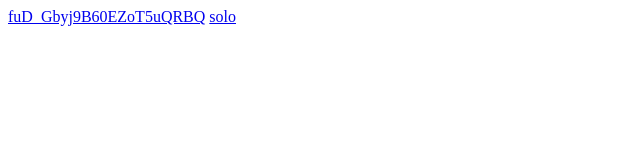
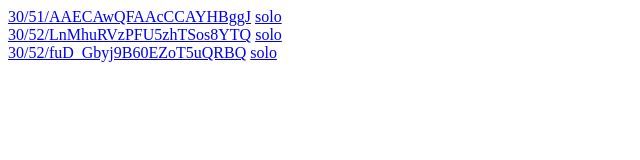
Before and after one commit to fabienhinault/fabienhinault.github.io, a plain HTML site: page edinburgh/index.html in a window 1280 px wide. Shown: the whole page, without its empty margins (0-640 px from the left). Drawn offline with Linux system fonts and the light colour scheme.

Commit message:
edinburgh +

```diff
--- /dev/null
+++ b/edinburgh/30/51/AAECAwQFBAYHAwgJCgsMDQ4PEAkQCwARAhIHEgoSExQVEhUUFhIWFAgXDBcOFxMXAQYBGQMaBRgFEQYRCRsLDQ0ZDRsPGxgbGRwaHAsRCR0PFA8dGR0aFBwdHB0YFxgXGhcRHRIU/_.js
@@ -0,0 +1 @@
+export const nextss = [[17,1],[25,6,0],[18,3],[26,7,2],[6,5],[17,24,4],[17,1,4],[18,3],[23,9],[29,27,16,8],[18,11],[17,13,16,10],[23,13],[27,25,11,12],[23,15],[29,20,27,14],[11,9],[29,11,6,5,0],[20,22,21,10,7,2],[23,20],[18,26,15,22,21,19],[20,18],[20,18],[26,24,24,19,14,12,8],[23,23,27,5],[29,28,13,1],[23,20,28,3],[24,15,13,9],[29,29,26,25],[17,28,28,25,15,9]]
--- /dev/null
+++ b/edinburgh/30/52/LnMhuRVzPFU5zhTSos8YTQ/_.js
@@ -0,0 +1 @@
+export const nextss = [[2,1],[3,0],[4,0],[5,1],[6,2],[7,3],[8,4],[9,5],[10,6],[11,7],[11,8],[12,10,9],[14,13,11],[15,14,12],[15,13,12],[16,14,13],[19,18,17,15],[20,19,18,16],[20,19,17,16],[20,18,17,16],[21,19,18,17],[24,23,22,20],[26,25,23,21],[29,28,27,22,21],[29,28,27,26,21],[29,28,27,26,22],[29,28,27,25,24,22],[29,28,26,25,24,23],[29,27,26,25,24,23],[28,27,26,25,24,23]]
--- a/edinburgh/index.html
+++ b/edinburgh/index.html
@@ -3,7 +3,12 @@
 <head>
 </head>
 <body>
-    <a href="./edinburgh.html?path=./30/52/ABCDEFGHGLIJKJMNONOPQRSPAUBTCTEUIWKWMVQUSTDXFXHXFbHLYZYaDVYUZbabcdJPZNbNcRdNdPdRJVLVLWZWaVaWcUcVPRRTTUTW">fuD_Gbyj9B60EZoT5uQRBQ</a>
+    <a href="./edinburgh.html?path=./30/51/AAECAwQFAAcCCAYHBggJBwkKCwwNDgsSDxAREgEUAxMEEw0VDxYRFhcYGBkXCBoIGgobBxwMBRAXEBkSGxIFFBgVGRUaExsUHBUcFgoODB0MFQ4THRMdFAoWDhYdFhAUEBUSFhMU">30/51/AAECAwQFAAcCCAYHBggJ</a>
+    <a href="./edinburgh-solo.html?path=./30/51/AAECAwQFAAcCCAYHBggJBwkKCwwNDgsSDxAREgEUAxMEEw0VDxYRFhcYGBkXCBoIGgobBxwMBRAXEBkSGxIFFBgVGRUaExsUHBUcFgoODB0MFQ4THRMdFAoWDhYdFhAUEBUSFhMU">solo</a><br/>
+    <a href="./edinburgh.html?path=./30/52/LnMhuRVzPFU5zhTSos8YTQ">30/52/LnMhuRVzPFU5zhTSos8YTQ</a>
+    <a href="./edinburgh-solo.html?path=./30/52/LnMhuRVzPFU5zhTSos8YTQ">solo</a><br/>
+    <a href="./edinburgh.html?path=./30/52/ABCDEFGHGLIJKJMNONOPQRSPAUBTCTEUIWKWMVQUSTDXFXHXFbHLYZYaDVYUZbabcdJPZNbNcRdNdPdRJVLVLWZWaVaWcUcVPRRTTUTW">30/52/fuD_Gbyj9B60EZoT5uQRBQ</a>
     <a href="./edinburgh-solo.html?path=./30/52/ABCDEFGHGLIJKJMNONOPQRSPAUBTCTEUIWKWMVQUSTDXFXHXFbHLYZYaDVYUZbabcdJPZNbNcRdNdPdRJVLVLWZWaVaWcUcVPRRTTUTW">solo</a>
+
 </body>
 </html>
```
Also changed, not shown: edinburgh/edinburgh_solo.js (+8 -2 lines), edinburgh/30/51/AAECAwQFBAYHAwgJCgsMDQ4PEAkQCwARAhIHEgoSExQVEhUUFhIWFAgXDBcOFxMXAQYBGQMaBRgFEQYRCRsLDQ0ZDRsPGxgbGRwaHAsRCR0PFA8dGR0aFBwdHB0YFxgXGhcRHRIU/_.svg (added), edinburgh/30/52/LnMhuRVzPFU5zhTSos8YTQ/_.svg (added), 2 other files.
